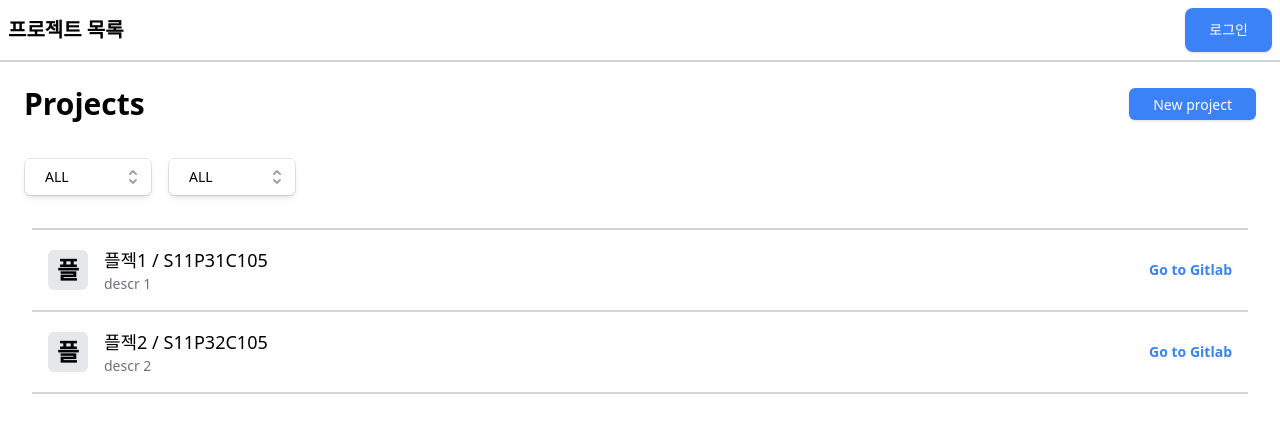
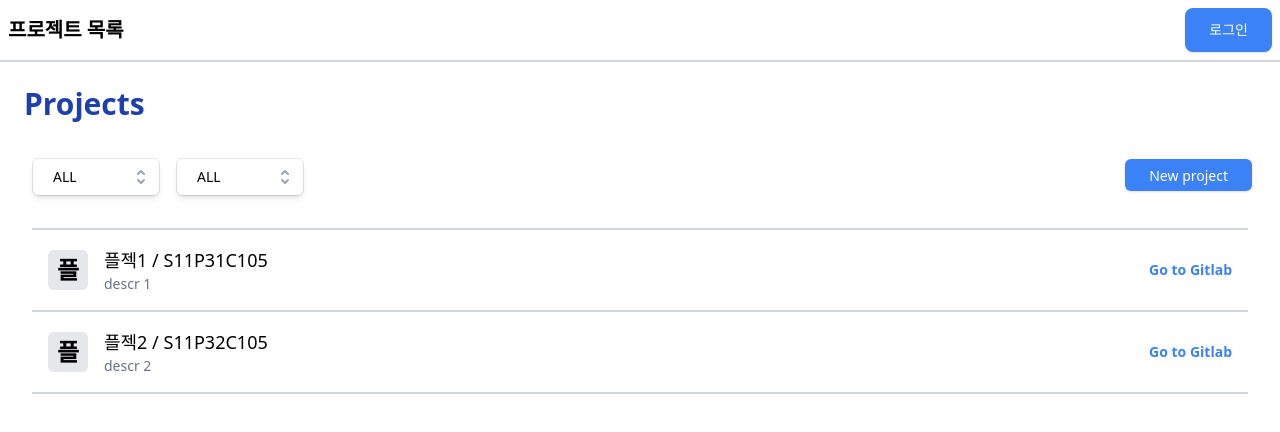
Before and after one commit to peter1000ys/GoodIdea, a React (Vite) app in the folder frontend/: page /projectList in a window 1280 px wide. Shown: the top 432 px of the page. Built offline with nearby package versions, Linux system fonts and the light colour scheme.

Commit message:
style: 필터/프로젝트 생성 디테일 조정

```diff
--- a/frontend/src/page/ProjectListPage.jsx
+++ b/frontend/src/page/ProjectListPage.jsx
@@ -37,22 +37,10 @@
         <div className="p-6">
           {/* 상단 바 */}
           <div className="flex items-center mb-8">
-            <h1 className="font-bold text-3xl">Projects</h1>
-            <div className="flex items-center gap-5 ml-auto">
-              <DefaultButton
-                className="px-2 py-[4px] rounded-md"
-                theme="bright"
-                onClick={() =>
-                  setIsCreateModalOpen((p) => {
-                    return !p;
-                  })
-                }
-                text={<span className="text-sm">New project</span>}
-              />
-            </div>
+            <h1 className="font-bold text-3xl text-blue-800">Projects</h1>
           </div>
           {/* 필터 영역 */}
-          <div className="flex items-center gap-4">
+          <div className="flex items-center gap-4 ps-2 pe-1">
             {/* 옵션1 : 기수 */}
             <Select
               name="전 기수"
@@ -74,6 +62,18 @@
               }}
               options={["ALL", "서울", "부산"]}
             />
+            <div className="flex items-center gap-5 ml-auto">
+              <DefaultButton
+                className="px-2 py-[4px] rounded-md"
+                theme="bright"
+                onClick={() =>
+                  setIsCreateModalOpen((p) => {
+                    return !p;
+                  })
+                }
+                text={<span className="text-sm">New project</span>}
+              />
+            </div>
           </div>
 
           {/* 프로젝트 목록 */}
```
